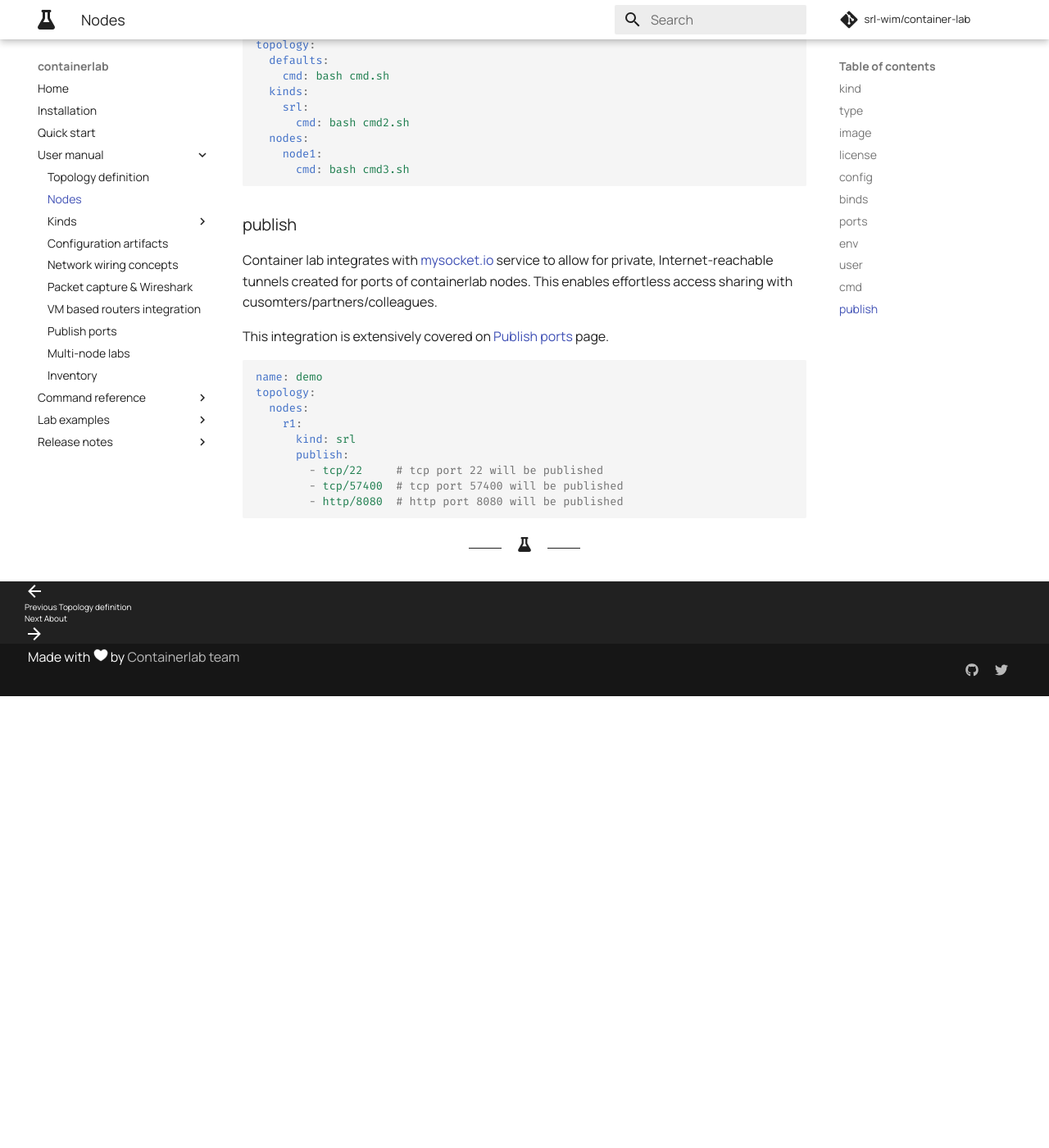
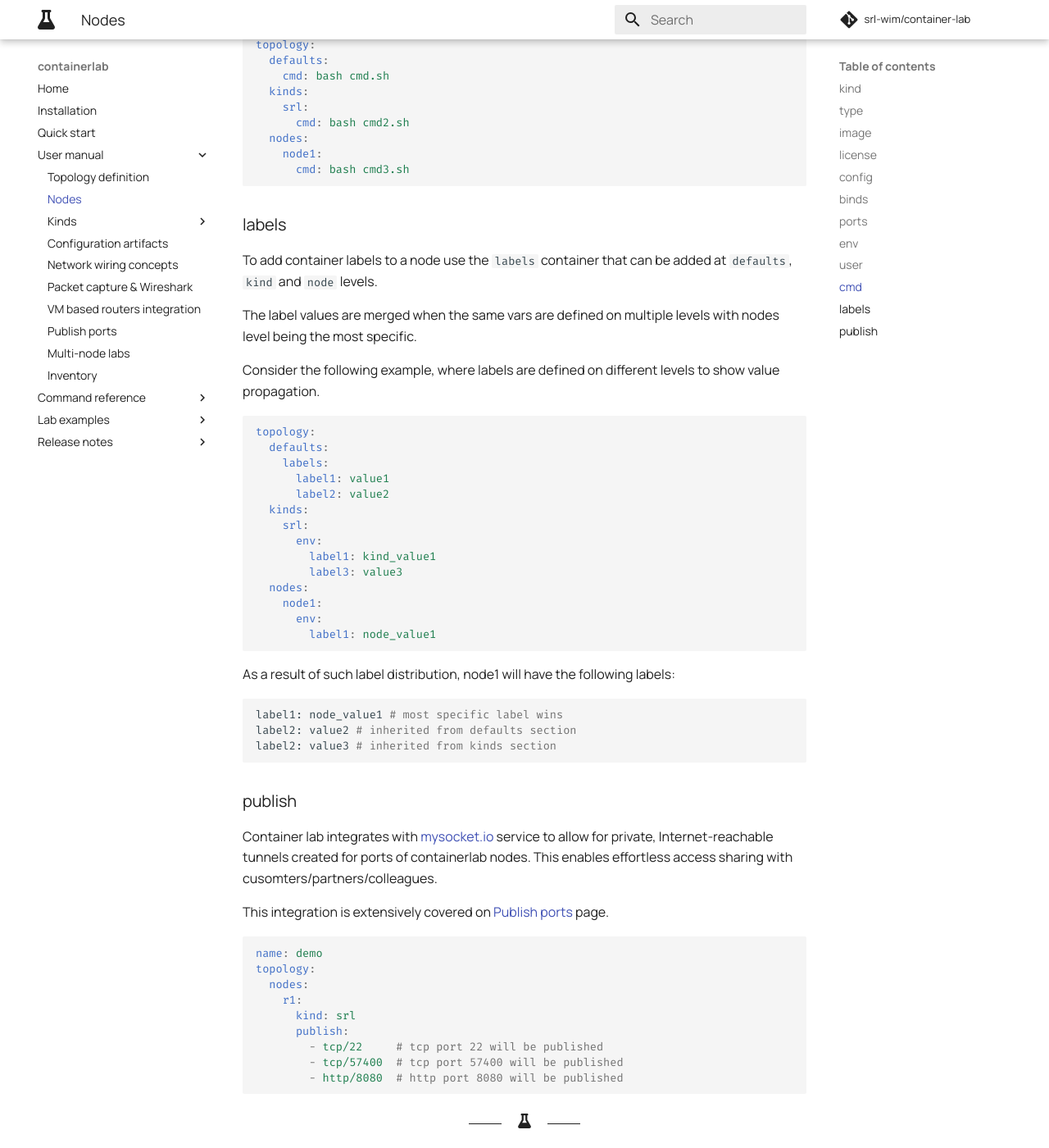
Before and after one commit to srl-labs/containerlab, an MkDocs documentation site: the page built from docs/manual/nodes.md, in a window 1280 px wide and 1400 px high, scrolled down 3700 px. Shown: the whole window at 82% size. Built offline with MkDocs 1.6.1 and Material for MkDocs 9.7.7, drawn with Linux system fonts in a browser that asks for light colours; comment, search, counter and statistics services are not loaded; before the commit the page ends 4549 px from its top, so only the background shows below that.

Commit message:
added node label doc

````diff
--- a/docs/manual/nodes.md
+++ b/docs/manual/nodes.md
@@ -143,6 +143,37 @@ topology:
       cmd: bash cmd3.sh
 ```
 
+### labels
+To add container labels to a node use the `labels` container that can be added at `defaults`, `kind` and `node` levels.
+
+The label values are merged when the same vars are defined on multiple levels with nodes level being the most specific.
+
+Consider the following example, where labels are defined on different levels to show value propagation.
+```yaml
+topology:
+  defaults:
+    labels:
+      label1: value1
+      label2: value2
+  kinds:
+    srl:
+      env:
+        label1: kind_value1
+        label3: value3
+  nodes:
+    node1:
+      env:
+        label1: node_value1
+```
+
+As a result of such label distribution, node1 will have the following labels:
+
+```bash
+label1: node_value1 # most specific label wins
+label2: value2 # inherited from defaults section
+label2: value3 # inherited from kinds section
+```
+
 ### publish
 Container lab integrates with [mysocket.io](https://mysocket.io) service to allow for private, Internet-reachable tunnels created for ports of containerlab nodes. This enables effortless access sharing with cusomters/partners/colleagues.
 
````
